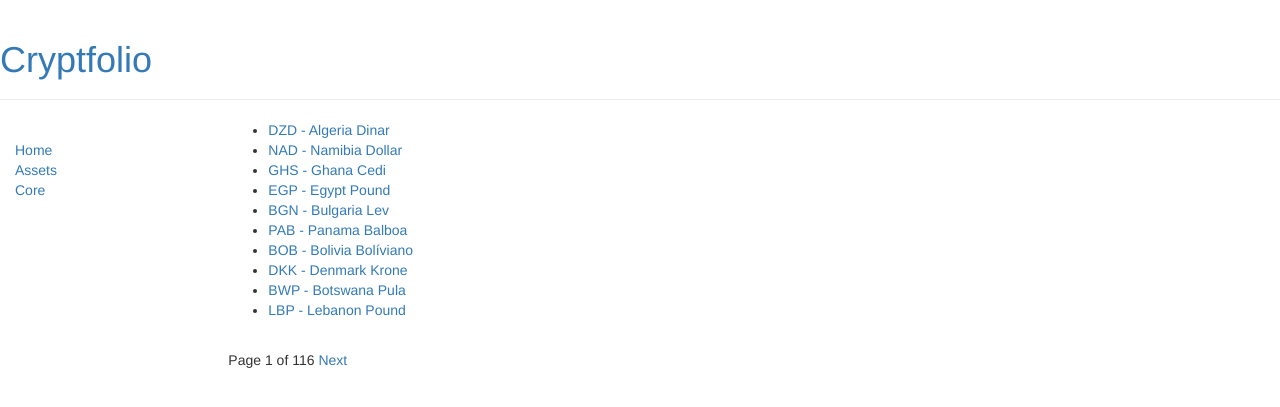
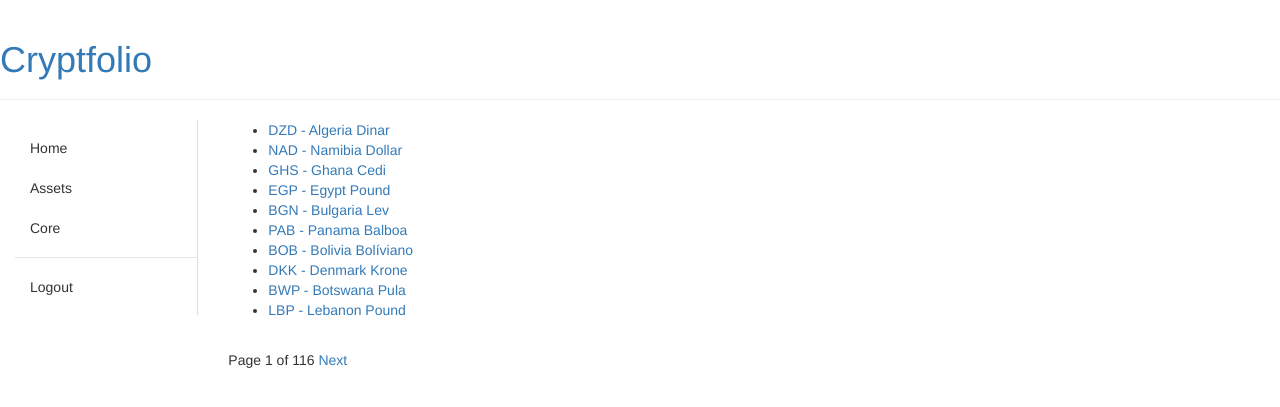
Before and after one commit to mcouthon/mcrypto, a Django app: page /portfolio/ in a window 1280 px wide. Shown: the top 407 px of the page. Run offline with Django 3.2, Linux system fonts and the light colour scheme; a user stored in the database is signed in; data comes from the database, SQL or seed files in the repository; some libraries are stand-ins or nearby versions.

Commit message:
Split the base html into several, and made the sidebar prettier

```diff
--- a/mcrypto/mcrypto_project/portfolio/static/portfolio/css/style.css
+++ b/mcrypto/mcrypto_project/portfolio/static/portfolio/css/style.css
@@ -1,5 +1,15 @@
-.sidebar-nav {
-    margin-top: 20px;
-    padding: 0;
-    list-style: none;
+.nav-sidebar {
+    width: 100%;
+    padding: 8px 0;
+    border-right: 1px solid #ddd;
 }
+.nav-sidebar a {
+    color: #333;
+    -webkit-transition: all 0.08s linear;
+    -moz-transition: all 0.08s linear;
+    -o-transition: all 0.08s linear;
+    transition: all 0.08s linear;
+    -webkit-border-radius: 4px 0 0 4px;
+    -moz-border-radius: 4px 0 0 4px;
+    border-radius: 4px 0 0 4px;
+}
--- a/mcrypto/mcrypto_project/portfolio/templates/portfolio/generic/base.html
+++ b/mcrypto/mcrypto_project/portfolio/templates/portfolio/generic/base.html
@@ -1,48 +1,21 @@
-{% load staticfiles %}
 <html>
-  <head>
-    <title>Cryptfolio</title>
-    <link rel="stylesheet" href="//maxcdn.bootstrapcdn.com/bootstrap/3.2.0/css/bootstrap.min.css">
-    <link rel="stylesheet" href="//maxcdn.bootstrapcdn.com/bootstrap/3.2.0/css/bootstrap-theme.min.css">
-    <link href='//fonts.googleapis.com/css?family=Lobster&subset=latin,latin-ext' rel='stylesheet' type='text/css'>
-    <link rel="stylesheet" href="{% static 'portfolio/css/style.css' %}">
-  </head>
+  {% include 'portfolio/generic/head.html' %}
   <body>
     <div class="page-header">
-        <h1><a href="/">Cryptfolio</a></h1>
+        <h1><a href="{% url 'portfolio:index' %}">Cryptfolio</a></h1>
     </div>
 
     <div class="container-fluid">
       <div class="row">
         <div class="col-sm-2">
           {% block sidebar %}
-          <ul class="sidebar-nav">
-            <li><a href="{% url 'portfolio:index' %}">Home</a></li>
-            <li><a href="{% url 'portfolio:assets' %}">Assets</a></li>
-            <li><a href="{% url 'portfolio:core' %}">Core</a></li>
-          </ul>
+            {% include 'portfolio/generic/sidebar.html' %}
           {% endblock %}
         </div>
         <div class="col-md-8">
           {% block content %}
           {% endblock %}
-          {% block pagination %}
-            {% if is_paginated %}
-                <div class="pagination">
-                    <span class="page-links">
-                        {% if page_obj.has_previous %}
-                            <a href="{{ request.path }}?page={{ page_obj.previous_page_number }}">Previous</a>
-                        {% endif %}
-                        <span class="page-current">
-                            Page {{ page_obj.number }} of {{ page_obj.paginator.num_pages }}
-                        </span>
-                        {% if page_obj.has_next %}
-                            <a href="{{ request.path }}?page={{ page_obj.next_page_number }}"> Next</a>
-                        {% endif %}
-                    </span>
-                </div>
-            {% endif %}
-          {% endblock %}
+          {% include 'portfolio/generic/pagination.html' %}
         </div>
       </div>
     </div>
--- /dev/null
+++ b/mcrypto/mcrypto_project/portfolio/templates/portfolio/generic/head.html
@@ -0,0 +1,8 @@
+{% load staticfiles %}
+<head>
+  <title>Cryptfolio</title>
+  <link rel="stylesheet" href="//maxcdn.bootstrapcdn.com/bootstrap/3.2.0/css/bootstrap.min.css">
+  <link rel="stylesheet" href="//maxcdn.bootstrapcdn.com/bootstrap/3.2.0/css/bootstrap-theme.min.css">
+  <link href='//fonts.googleapis.com/css?family=Lobster&subset=latin,latin-ext' rel='stylesheet' type='text/css'>
+  <link rel="stylesheet" href="{% static 'portfolio/css/style.css' %}">
+</head>
--- /dev/null
+++ b/mcrypto/mcrypto_project/portfolio/templates/portfolio/generic/pagination.html
@@ -0,0 +1,15 @@
+{% if is_paginated %}
+  <div class="pagination">
+    <span class="page-links">
+      {% if page_obj.has_previous %}
+        <a href="{{ request.path }}?page={{ page_obj.previous_page_number }}">Previous</a>
+      {% endif %}
+      <span class="page-current">
+        Page {{ page_obj.number }} of {{ page_obj.paginator.num_pages }}
+      </span>
+      {% if page_obj.has_next %}
+        <a href="{{ request.path }}?page={{ page_obj.next_page_number }}"> Next</a>
+      {% endif %}
+    </span>
+  </div>
+{% endif %}
--- /dev/null
+++ b/mcrypto/mcrypto_project/portfolio/templates/portfolio/generic/sidebar.html
@@ -0,0 +1,9 @@
+<nav class="nav-sidebar">
+    <ul class="nav">
+      <li><a href="{% url 'portfolio:index' %}">Home</a></li>
+      <li><a href="{% url 'portfolio:assets' %}">Assets</a></li>
+      <li><a href="{% url 'portfolio:core' %}">Core</a></li>
+      <li class="nav-divider"></li>
+      <li><a href="{% url 'portfolio:logout' %}">Logout</a></li>
+    </ul>
+</nav>
```
Also changed, not shown: mcrypto/mcrypto_project/portfolio/views/user_views.py (deleted).
